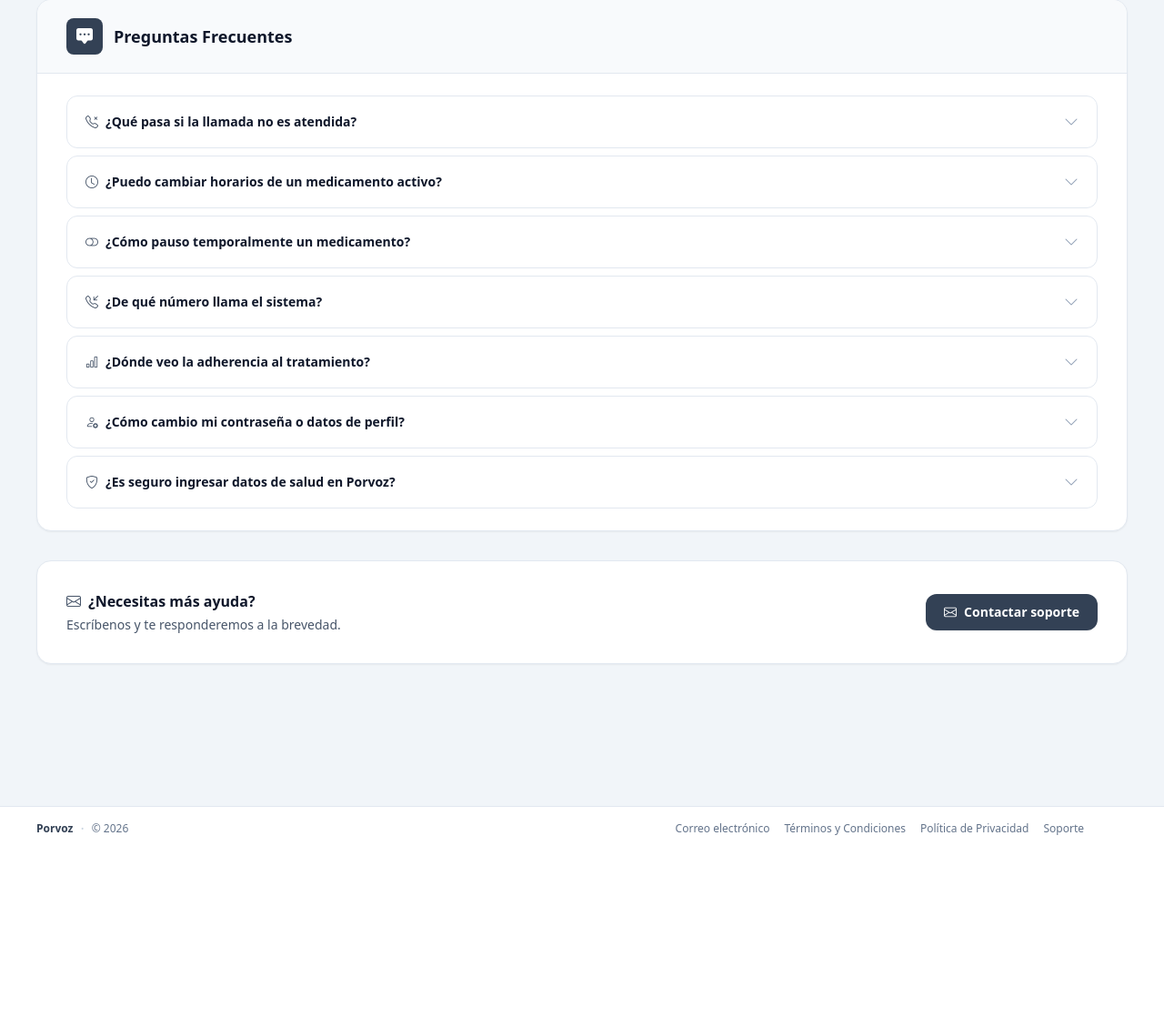
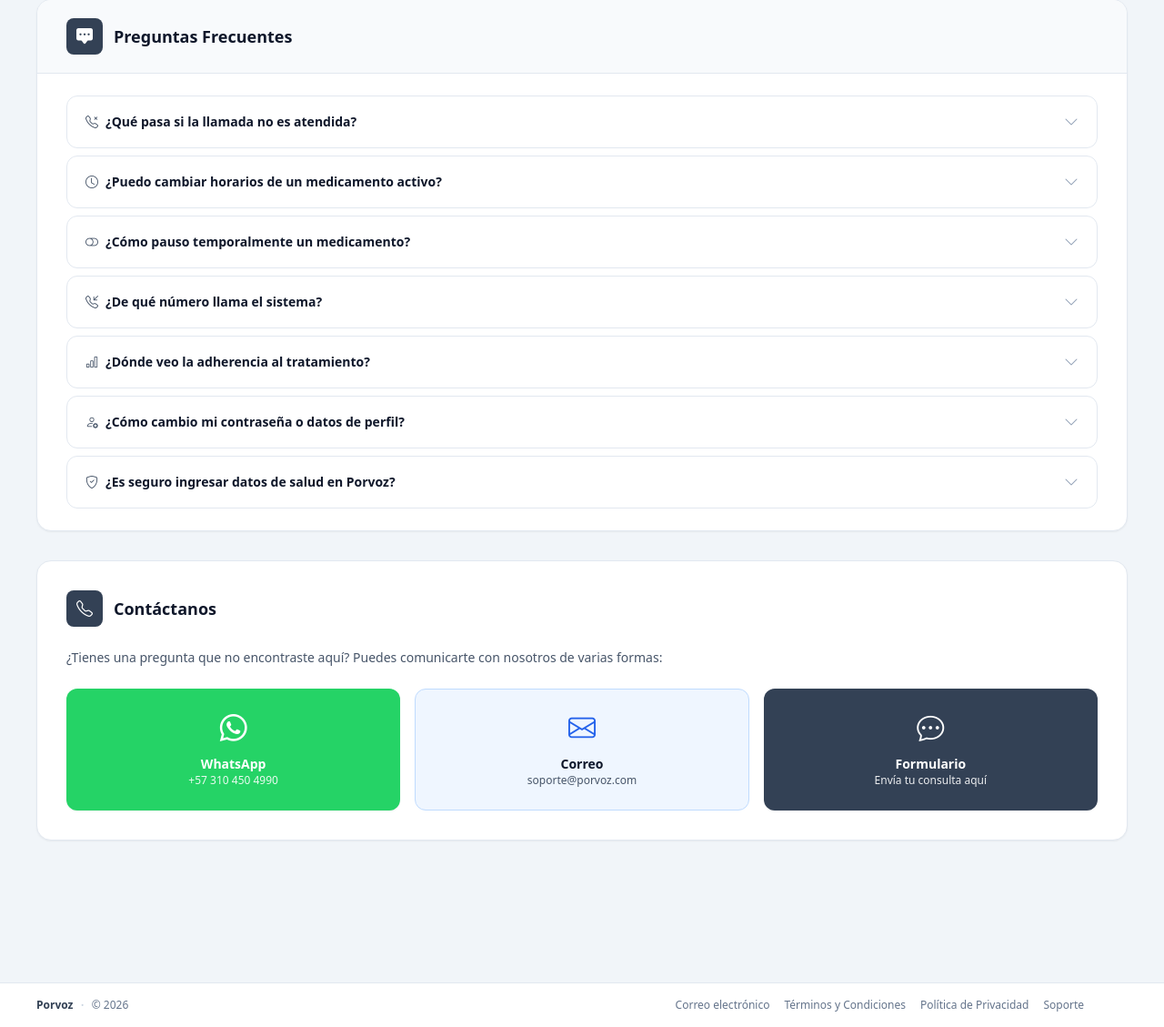
Before and after one commit to Porvoz/Porvoz_web, a Django app: page /guia/ in a window 1280 px wide. Shown: the part 3826-4955 px from the top of the page at 91% size. Before the commit the page ends 4744 px from the top, so only its background shows below. Run offline with Django 5.2, Linux system fonts and the light colour scheme; parts of the project's set-up code (start-up, migrations or seed data) failed here and were passed over; some libraries are stand-ins or nearby versions.

Commit message:
feat: actualizar número de contacto WhatsApp a +57 310 4504990
- Actualizar link de WhatsApp en base.html
- Agregar card de WhatsApp en contactar_soporte.html
- Agregar sección de contacto en guide.html con 3 formas: WhatsApp, Email, Formulario
- Mostrar número telefónico en todos los puntos de contacto

```diff
--- a/porvoz/apps/legal/templates/legal/guide.html
+++ b/porvoz/apps/legal/templates/legal/guide.html
@@ -483,17 +483,40 @@
 
                 <!-- Contacto -->
                 <section class="scroll-mt-24 pb-8">
-                    <div class="bg-white rounded-2xl border border-slate-200 shadow-sm p-6 lg:p-8 flex flex-col sm:flex-row sm:items-center sm:justify-between gap-4">
-                        <div>
-                            <h2 class="text-base font-bold text-slate-900 mb-1 flex items-center gap-2">
-                                <i class="bi bi-envelope text-slate-600"></i>¿Necesitas más ayuda?
-                            </h2>
-                            <p class="text-sm text-slate-600">Escríbenos y te responderemos a la brevedad.</p>
+                    <div class="bg-white rounded-2xl border border-slate-200 shadow-sm p-6 lg:p-8">
+                        <h2 class="text-lg font-bold text-slate-900 mb-6 flex items-center gap-3">
+                            <div class="flex items-center justify-center w-10 h-10 rounded-lg bg-slate-700 text-white">
+                                <i class="bi bi-telephone"></i>
+                            </div>
+                            Contáctanos
+                        </h2>
+                        <p class="text-sm text-slate-600 mb-6">¿Tienes una pregunta que no encontraste aquí? Puedes comunicarte con nosotros de varias formas:</p>
+
+                        <div class="grid sm:grid-cols-3 gap-4">
+                            <a href="https://wa.me/573104504990?text=Hola+Porvoz,+necesito+ayuda" target="_blank" class="bg-[#25D366] hover:bg-[#1ebe5d] text-white rounded-xl p-6 text-center transition-colors shadow-sm flex flex-col items-center justify-center gap-3">
+                                <i class="bi bi-whatsapp text-3xl"></i>
+                                <div>
+                                    <p class="font-semibold text-sm">WhatsApp</p>
+                                    <p class="text-xs opacity-90">+57 310 450 4990</p>
+                                </div>
+                            </a>
+
+                            <div class="bg-blue-50 border border-blue-200 rounded-xl p-6 text-center flex flex-col items-center justify-center gap-3">
+                                <i class="bi bi-envelope text-blue-600 text-3xl"></i>
+                                <div>
+                                    <p class="font-semibold text-sm text-slate-900">Correo</p>
+                                    <p class="text-xs text-slate-600">soporte@porvoz.com</p>
+                                </div>
+                            </div>
+
+                            <a href="{% url 'contact' %}" class="bg-slate-700 hover:bg-slate-800 text-white rounded-xl p-6 text-center transition-colors shadow-sm flex flex-col items-center justify-center gap-3">
+                                <i class="bi bi-chat-dots text-3xl"></i>
+                                <div>
+                                    <p class="font-semibold text-sm">Formulario</p>
+                                    <p class="text-xs opacity-90">Envía tu consulta aquí</p>
+                                </div>
+                            </a>
                         </div>
-                        <a href="{% url 'contact' %}" class="inline-flex items-center gap-2 rounded-xl bg-slate-700 text-white px-5 py-2.5 text-sm font-semibold hover:bg-slate-800 transition-colors shadow-sm self-start sm:self-center flex-shrink-0">
-                            <i class="bi bi-envelope"></i>
-                            Contactar soporte
-                        </a>
                     </div>
                 </section>
 
--- a/porvoz/templates/base.html
+++ b/porvoz/templates/base.html
@@ -211,7 +211,7 @@
     <!-- Botones flotantes — Solo en login/registro (no autenticado) -->
     <div class="fixed bottom-6 right-6 z-50 flex flex-col gap-3 items-end">
         <!-- WhatsApp -->
-        <a href="https://wa.me/573000000000?text=Hola+Porvoz,+necesito+ayuda" target="_blank"
+        <a href="https://wa.me/573104504990?text=Hola+Porvoz,+necesito+ayuda" target="_blank"
             title="Contáctanos por WhatsApp"
             class="flex items-center justify-center w-14 h-14 bg-[#25D366] hover:bg-[#1ebe5d] text-white rounded-full shadow-xl transition-colors duration-200">
             <i class="bi bi-whatsapp text-2xl"></i>
```
Also changed, not shown: porvoz/apps/admin_panel/templates/admin_panel/contactar_soporte.html (+7 -2 lines).
